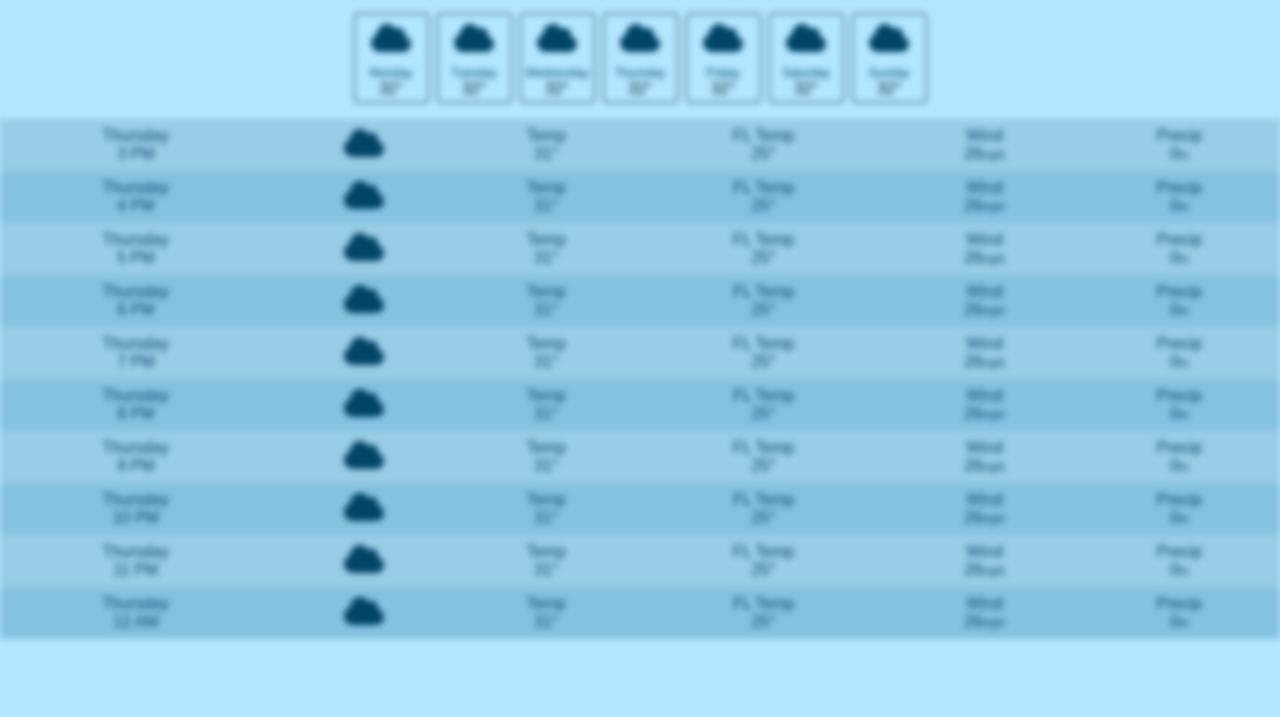
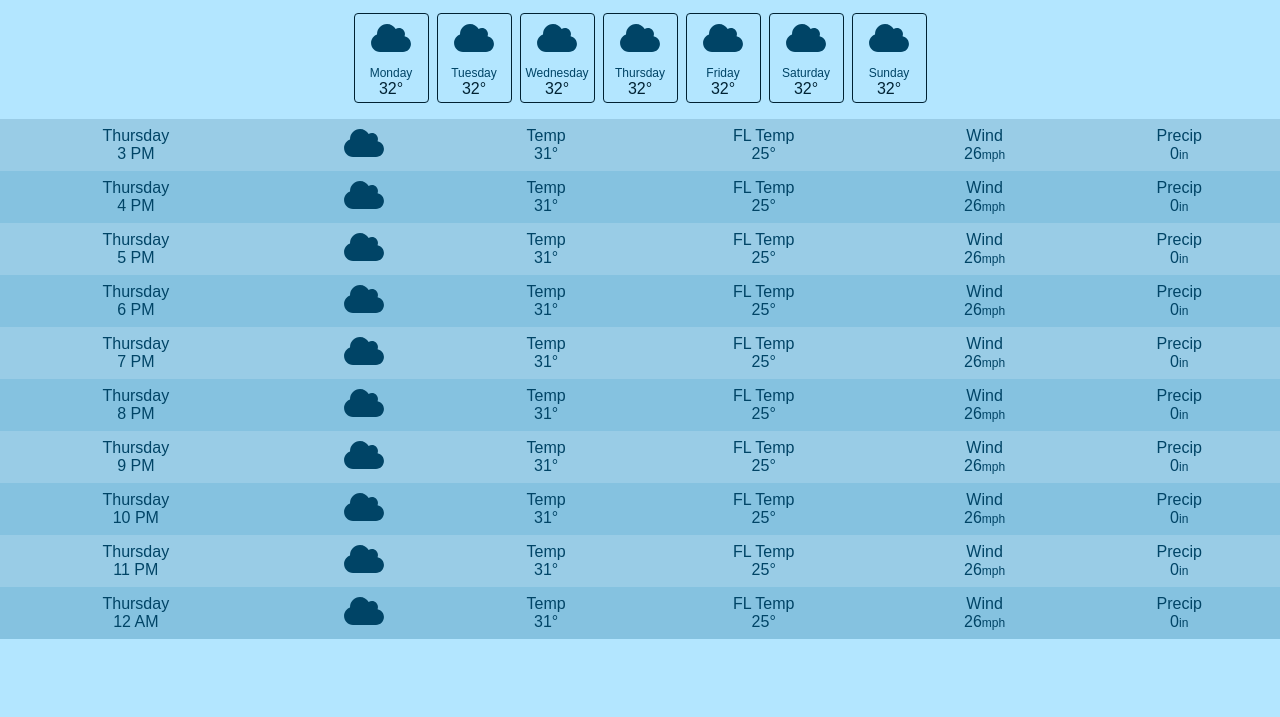
Before and after one commit to tarunattuluri19/weather-app-with-aps, a website built with Vite: page index.html in a window 1280 px wide. Shown: the part 83-800 px from the top of the page. Built offline with nearby package versions, Linux system fonts and the light colour scheme.

Commit message:
Update style.css

```diff
--- a/style.css
+++ b/style.css
@@ -9,11 +9,7 @@ body {
   font-family: sans-serif;
 }
 
-.blurred {
-  filter: blur(3px);
-  overflow: hidden;
 
-}
 .header {
   display: flex;
   align-items: center;
```
